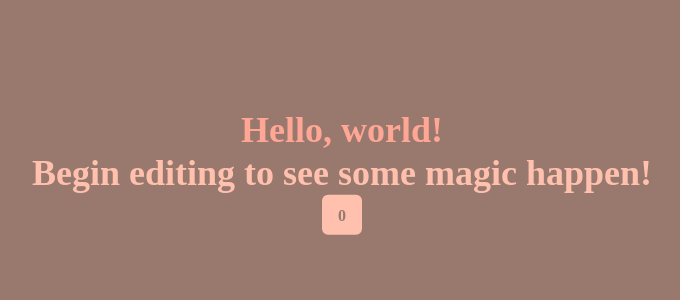
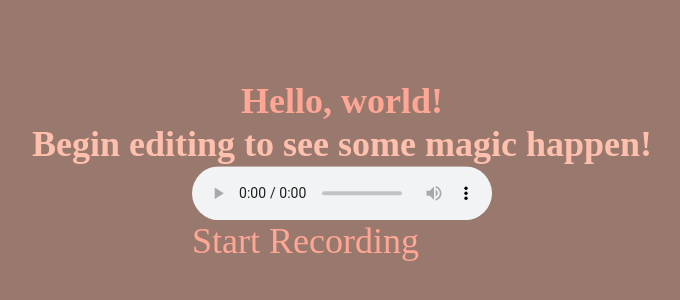
Before and after one commit to apolyeti/calhacks10.0, a Next.js app: page / in a window 1280 px wide. Shown: the part 228-528 px from the top of the page, without its empty margins (298-978 px from the left). Built offline with nearby package versions, Linux system fonts and the light colour scheme.

Commit message:
add audio playback component to test audio feature

```diff
--- /dev/null
+++ b/src/components/AudioRecorder.tsx
@@ -0,0 +1,42 @@
+import { useState, useRef } from 'react';
+
+export default function AudioRecorder() {
+    const [recording, setRecording] = useState(false);
+    const audioRef = useRef(null);
+    const mediaRecorder = useRef(null);
+    const startRecording = async () => {
+        try {
+        const stream = await navigator.mediaDevices.getUserMedia({ audio: true });
+        mediaRecorder.current = new MediaRecorder(stream);
+        mediaRecorder.current.ondataavailable = (e) => {
+            const audioBlob = new Blob([e.data], { type: 'audio/wav' });
+            const audioUrl = URL.createObjectURL(audioBlob);
+            audioRef.current.src = audioUrl;
+            setRecording(false);
+        };
+        mediaRecorder.current.start();
+        setRecording(true);
+        } catch (error) {
+        console.error('Error accessing microphone:', error);
+        }
+    };
+
+    const stopRecording = () => {
+        if (mediaRecorder.current && mediaRecorder.current.state === 'recording') {
+        mediaRecorder.current.stop();
+        }
+    };
+
+    return (
+        <div>
+        <audio ref={audioRef} controls autoPlay />
+        <div>
+            {recording ? (
+            <button onClick={stopRecording}>Stop Recording</button>
+            ) : (
+            <button onClick={startRecording}>Start Recording</button>
+            )}
+        </div>
+        </div>
+    );
+}
--- a/src/components/Hero.tsx
+++ b/src/components/Hero.tsx
@@ -1,10 +1,9 @@
 import { AbsoluteCenter, Text, Heading, Button,} from "@chakra-ui/react"
 import { motion } from "framer-motion"
+import AudioRecorder from "@components/AudioRecorder"
 import { useState } from "react"
 
 export default function Hero() {
-    const [count, setCount] = useState(0)
-    const handleClick = () => setCount(count + 1)
     return (
         <motion.div
             initial={{ opacity: 0 }}
@@ -18,14 +17,7 @@ export default function Hero() {
                     <Text as={"p"}>
                         Begin editing to see some magic happen!
                     </Text>
-                    <Button
-                        color={"#99786E"}
-                        bgColor={"#FFC1AE"}
-                        onClick={handleClick}
-                        _hover={{ bgColor: "#FFA695", color: "#99786E" }}
-                    >
-                        {count}
-                    </Button>
+                <AudioRecorder />
                 </Heading>
             </AbsoluteCenter>
         </motion.div>
```
